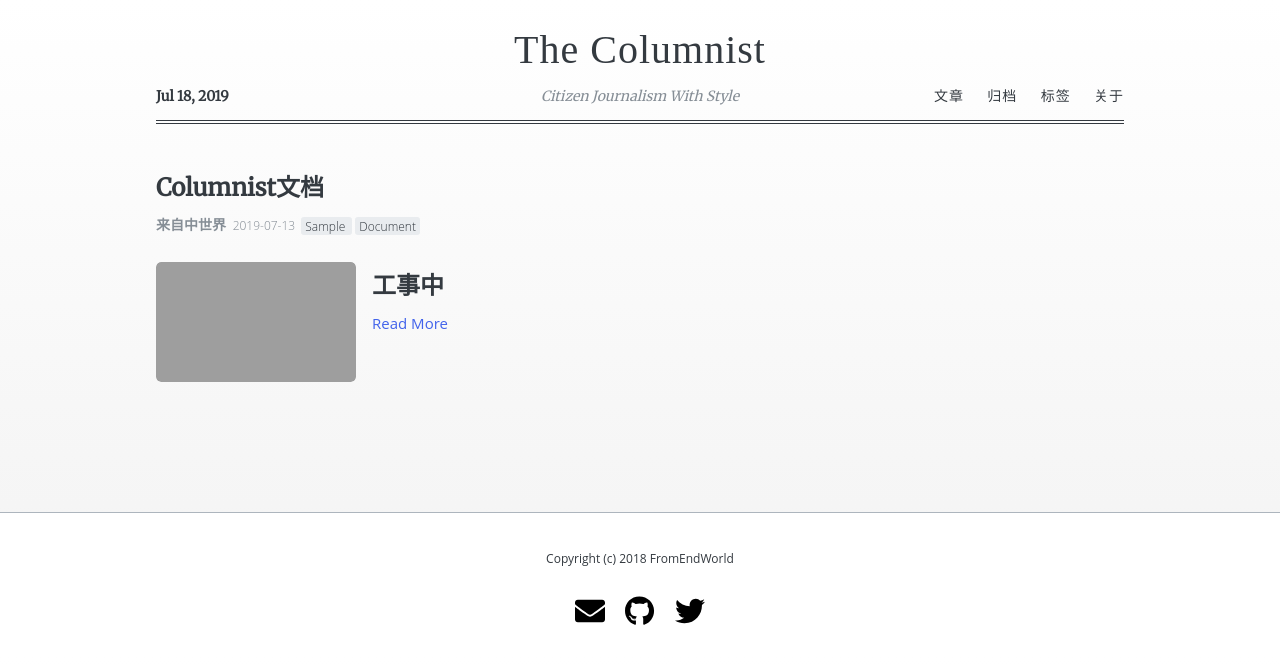
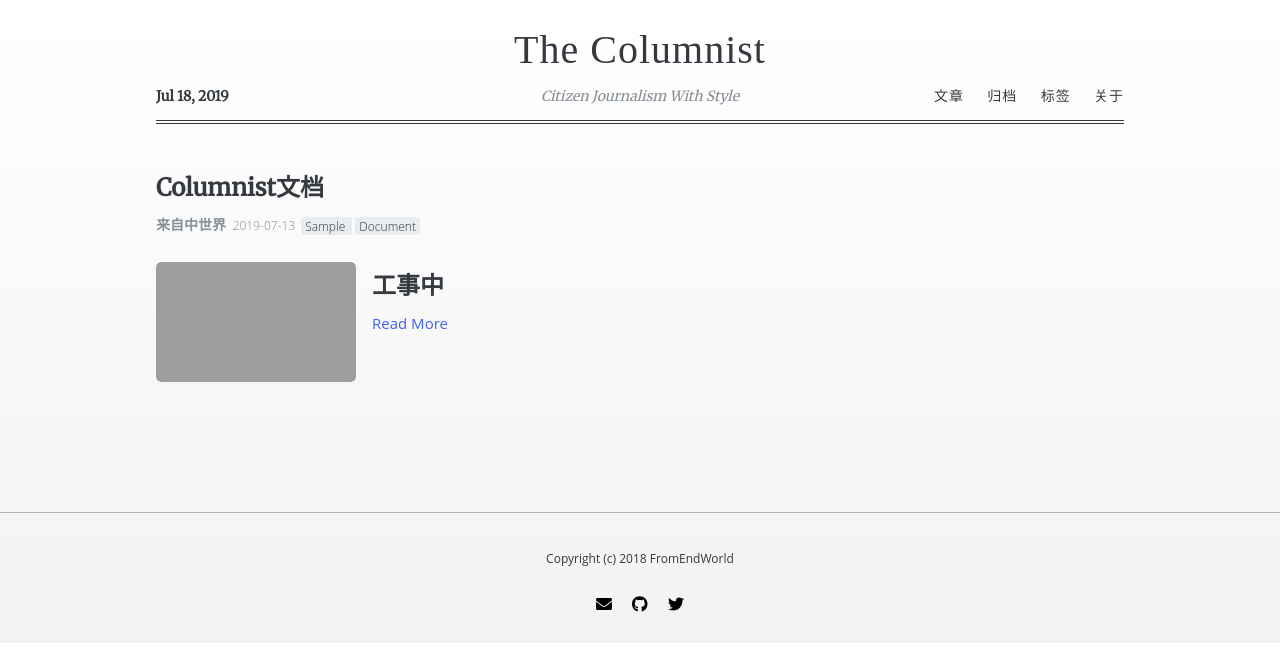
Before and after one commit to FromEndWorld/columnist, a Jekyll site: the page built from index.html, in a window 1280 px wide. Shown: the top 664 px of the page. Built offline with Jekyll 4.4.1, drawn with Linux system fonts in a browser that asks for light colours; some web fonts are replaced; the list of posts is cut into pages by our own code; grey boxes are pictures that could not be loaded.

Commit message:
font and footer

```diff
--- a/_sass/_variables.scss
+++ b/_sass/_variables.scss
@@ -36,7 +36,7 @@ $georgia: Georgia, serif;
 
 $masthead-font-mobile: 'plainblackwidenormal';
 $masthead-font-desktop: 'incisedblackwidenormal';
-$title-font: 'Merriweather', source-han-serif-sc, "Source Han Serif SC", "Source Han Serif CN", "Source Han Serif TC", "Source Han Serif TW", "Source Han Serif", "STSong", "Songti SC", "SimSun", "Microsoft YaHei", serif;
+$title-font: source-han-serif-sc, "Source Han Serif SC", "Source Han Serif CN", "Source Han Serif TC", "Source Han Serif TW", "Source Han Serif", "STSong", "Songti SC", "SimSun", "Microsoft YaHei", 'Merriweather', serif;
 $text-font: 'Open Sans','Helvetica Neue', Arial, 'Hiragino Sans GB','Microsoft YaHei','WenQuanYi Micro Hei',sans-serif;
 $code-font: 'Menlo', 'Courier New', 'Monaco', 'Spoqa Han Sans', monospace;
 
--- a/style.scss
+++ b/style.scss
@@ -656,7 +656,6 @@ ul.archive{
   margin-top: 50px;
   border-top: 1px solid $footer-border-color;
 //  border-bottom: 1px solid $footer-border-color;
-  background-color: $footer-background-color;
 }
 
 footer {
@@ -680,8 +679,8 @@ footer {
     }
 
     svg {
-      height: 30px;
-      width: 30px;
+      height: 16px;
+      width: 16px;
     }
 
     em {
```
